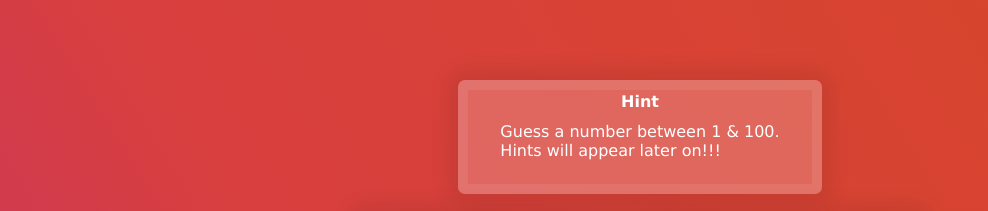
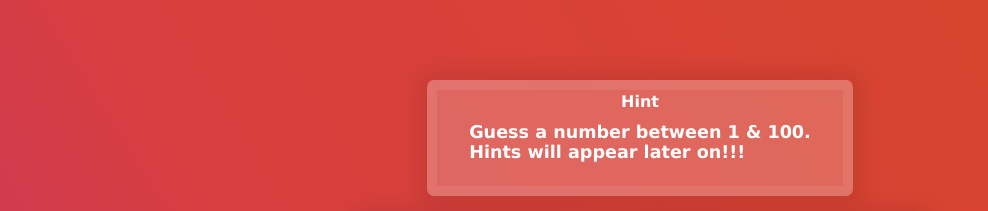
Before and after one commit to ashish757/Guess-The-Number-js-game-project, a plain HTML site: page index.html in a window 1280 px wide. Shown: the top 211 px of the page, without its empty margins (0-988 px from the left). Drawn offline with Linux system fonts and the light colour scheme.

Commit message:
Update style.css

```diff
--- a/style.css
+++ b/style.css
@@ -44,6 +44,11 @@ h1 , h3 , button {
     display: block;
     font-weight: bolder;
     margin-bottom: .7em;
+}
+
+.hint p {
+    font-size: 1.1rem;
+    font-weight: 600;
 }
 
 main {
```
